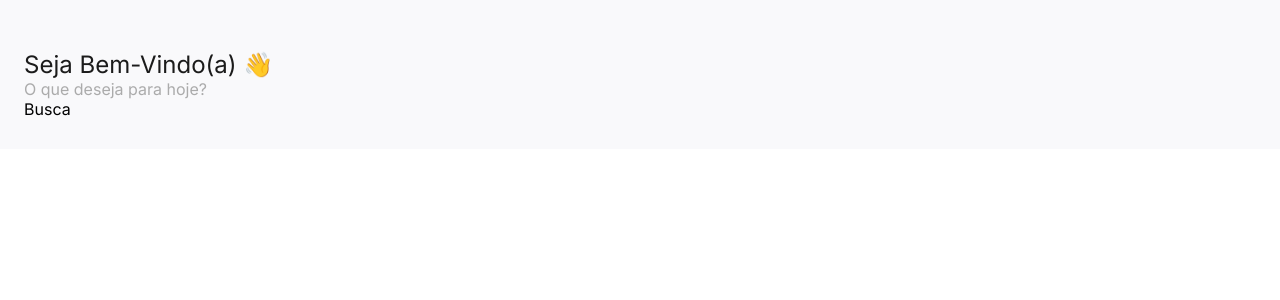
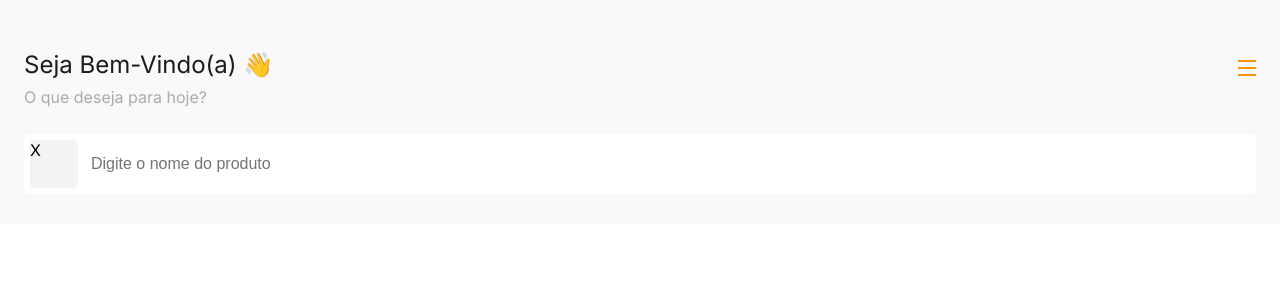
Before and after one commit to carlosaw/next-Aw2Delivery, a Next.js app: page /1 in a window 1280 px wide. Shown: the top 300 px of the page. Built offline with nearby package versions, Linux system fonts and the light colour scheme.

Commit message:
HeaderTop

```diff
--- /dev/null
+++ b/components/SearchInput/index.tsx
@@ -0,0 +1,18 @@
+import styles from './styles.module.css';
+
+const SearchInput = () => {
+  return (
+    <div className={styles.container}>
+      <div className={styles.button}>
+        X
+      </div>
+      <input
+        type="text"
+        className={styles.input}
+        placeholder="Digite o nome do produto"
+      />
+    </div>
+  );
+}
+
+export default SearchInput;
--- /dev/null
+++ b/components/SearchInput/styles.module.css
@@ -0,0 +1,22 @@
+.container {
+  background-color: #FFF;
+  display: flex;
+  padding: 6px;
+  border-radius: 5px;
+}
+.button {
+  width: 48px;
+  height: 48px;
+  border-radius: 5px;
+  background-color: rgb(245, 243, 241);
+}
+
+.input {
+  border: 0;
+  outline: 0;
+  flex: 1;
+  height: 48px;
+  font-weight: 400;
+  font-size: 16px;
+  margin-left: 13px;
+}
--- a/pages/[tenant]/index.tsx
+++ b/pages/[tenant]/index.tsx
@@ -1,3 +1,4 @@
+import SearchInput from '../../components/SearchInput';
 import styles from '../../styles/Home.module.css';
 
 const Home = () => {
@@ -10,11 +11,17 @@ const Home = () => {
             <div className={styles.headerSubtitle}>O que deseja para hoje?</div>
           </div>
           <div className={styles.headerTopRight}>
-
+            <div className={styles.menuButton}>
+              <div className={styles.menuButtonLine}></div>
+              <div className={styles.menuButtonLine}></div>
+              <div className={styles.menuButtonLine}></div>
+            </div>
           </div>
         </div>
         <div className={styles.headerBotton}>
-          Busca
+          <SearchInput
+
+          />
         </div>
       </header>
     </div>
--- a/styles/Home.module.css
+++ b/styles/Home.module.css
@@ -7,7 +7,12 @@
   padding: 50px 24px 30px 24px;
 }
 
-.headerTop {}
+.headerTop {
+  display: flex;
+  justify-content: space-between;
+  align-items: center;
+  margin-bottom: 27px;
+}
 
 .headerTopLeft {}
 
@@ -15,6 +20,7 @@
   font-size: 24px;
   font-weight: 500;
   color: #1B1B1B;
+  margin-bottom: 8px;
 }
 
 .headerSubtitle {
@@ -25,4 +31,18 @@
 
 .headerTopRight {}
 
+.menuButton {
+  width: 18px;
+  height: 16px;
+  display: flex;
+  flex-direction: column;
+  justify-content: space-between;
+  margin-top: -19px;
+}
+
+.menuButtonLine {
+  height: 2px;
+  background-color: #FB9400;
+}
+
 .headerBotton {}
```
